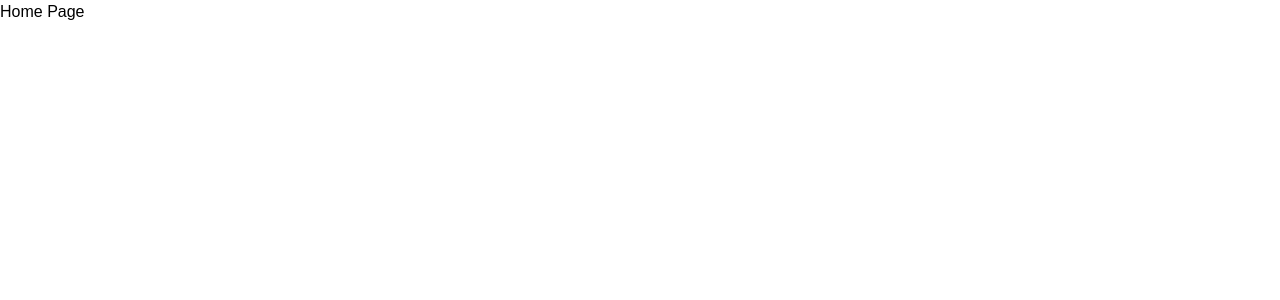
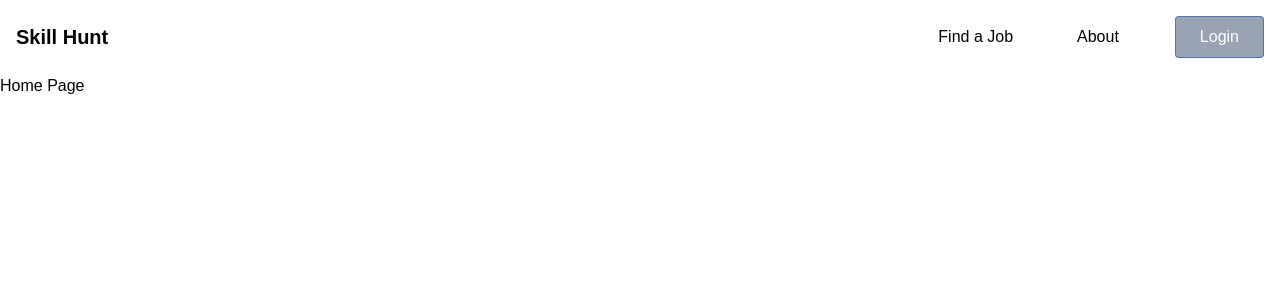
Before and after one commit to morshedulmunna/Skill-Hunt, a Next.js app: page / in a window 1280 px wide. Shown: the top 300 px of the page. Built offline with nearby package versions, Linux system fonts and the light colour scheme.

Commit message:
- Color pallet setup - Logo Component Create - Navbar Design

```diff
--- /dev/null
+++ b/src/app/(landing_page)/layout.tsx
@@ -0,0 +1,15 @@
+import Navbar from "@/components/shared/Navbar";
+import React from "react";
+
+type Props = {
+  children: React.ReactNode;
+};
+
+export default function Layout({ children }: Props) {
+  return (
+    <>
+      <Navbar />
+      <div>{children}</div>
+    </>
+  );
+}
--- a/src/components/ThemeToggler.tsx
+++ b/src/components/ThemeToggler.tsx
@@ -14,7 +14,7 @@ const ThemeToggler: React.FC = () => {
     <button
       onClick={toggleTheme}
       aria-label={`Switch to ${theme === "light" ? "dark" : "light"} mode`}
-      className="p-2 rounded-lg bg-gray-200 dark:bg-gray-800 text-gray-900 dark:text-gray-100 focus:outline-none focus:ring-2 focus:ring-blue-500 transition-transform duration-200"
+      className="p-2 rounded-lg bg-gray-200  dark:bg-gray-800 text-gray-900 dark:text-gray-100 focus:outline-none "
     >
       {theme === "light" ? (
         <svg
--- /dev/null
+++ b/src/components/shared/Logo.tsx
@@ -0,0 +1,18 @@
+import Link from "next/link";
+import React from "react";
+
+interface LogoProps {
+  className?: string;
+}
+
+const Logo: React.FC<LogoProps> = ({ className, ...props }) => {
+  return (
+    <div className={`${className}`} {...props}>
+      <Link className="font-semibold text-xl " href={"/"}>
+        Skill Hunt
+      </Link>
+    </div>
+  );
+};
+
+export default Logo;
--- /dev/null
+++ b/src/components/shared/Navbar.tsx
@@ -0,0 +1,47 @@
+import React from "react";
+import Link from "next/link";
+import MaxWidthWrapper from "./MaxWidthWrapper";
+import Logo from "./Logo";
+
+interface NavItem {
+  label: string;
+  href: string;
+}
+
+export default function Navbar(): JSX.Element {
+  const navItems: NavItem[] = [
+    {
+      label: "Find a Job",
+      href: "/find-jobs",
+    },
+    {
+      label: "About",
+      href: "/about",
+    },
+  ];
+
+  return (
+    <MaxWidthWrapper>
+      <div className="flex justify-between items-center py-4">
+        <Logo />
+        <div className="flex justify-between items-center gap-x-12">
+          {navItems.map((each) => (
+            <Link
+              key={each.href} // Using `href` as the unique key
+              href={each.href}
+              className="whitespace-nowrap hover:text-primary-lighter  transition-all ease-linear py-1 mx-2 w-full"
+            >
+              {each.label}
+            </Link>
+          ))}
+          <Link
+            href={"/login"}
+            className="bg-primary-darkest/40 border border-primary-base/50 whitespace-nowrap hover:bg-primary/80 transition-all ease-linear px-6 py-2 rounded text-white"
+          >
+            Login
+          </Link>
+        </div>
+      </div>
+    </MaxWidthWrapper>
+  );
+}
--- a/tailwind.config.ts
+++ b/tailwind.config.ts
@@ -9,9 +9,66 @@ export default {
   darkMode: "class",
   theme: {
     extend: {
+      backgroundImage: {
+        JobCardGradient:
+          "linear-gradient(160deg, rgba(0, 56, 240, 0.94) 5.04%, rgba(41, 157, 242, 0.75) 98.97%)",
+        JobCardHove: " linear-gradient(180deg, #554CA7 0%, #211E41 100%)",
+      },
       colors: {
+        primary: {
+          lightest: "#D7E4F9",
+          lighter: "#A2C5F4",
+          light: "#4A83D6",
+          base: "#0146B1",
+          dark: "#013A8E",
+          darker: "#00296A",
+          darkest: "#001945",
+        },
+        secondary: {
+          lightest: "#D6F7F5",
+          lighter: "#A2EDE9",
+          light: "#4ED5C9",
+          base: "#00A79D",
+          dark: "#007F78",
+          darker: "#005C58",
+          darkest: "#003D3B",
+        },
+        black: {
+          lightest: "#E6E6E7",
+          lighter: "#B8B8BA",
+          light: "#7A7A7D",
+          base: "#131517",
+          dark: "#0F1112",
+          darker: "#0A0C0D",
+          darkest: "#050606",
+        },
+        "light-blue": {
+          lightest: "#F4F9FF",
+          lighter: "#EAF4FE",
+          light: "#CEE4FC",
+          base: "#E4EEFC",
+          dark: "#B0C9F5",
+          darker: "#8BAAE8",
+          darkest: "#6589D1",
+        },
         background: "#111b21",
         foreground: "#FFFFFF",
+      },
+      screens: {
+        "2xl": "1400px",
+        "3xl": "1920px",
+        "4xl": "2560px",
+        "5xl": "3200px",
+        "6xl": "4096px",
+        "7xl": "5120px",
+        "8xl": "6144px",
+        "9xl": "7296px",
+        "10xl": "8192px",
+      },
+      fontSize: {
+        "4xs": "0.375rem", // 6px
+        "3xs": "0.5rem", // 8px
+        "2xs": "0.625rem", // 10px
       },
     },
   },
```
